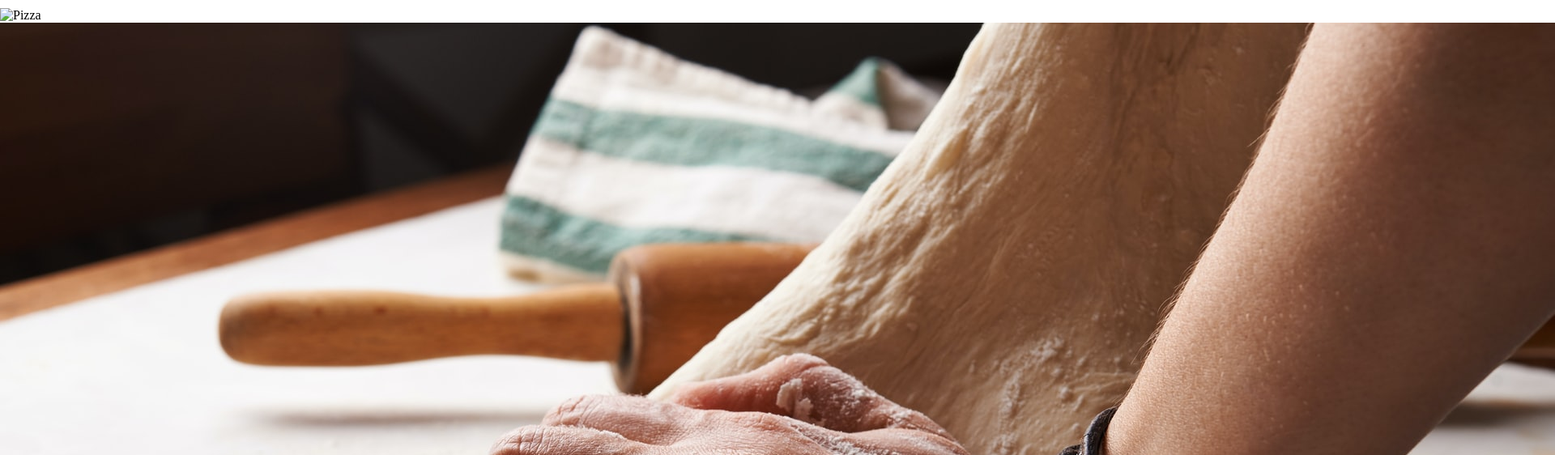
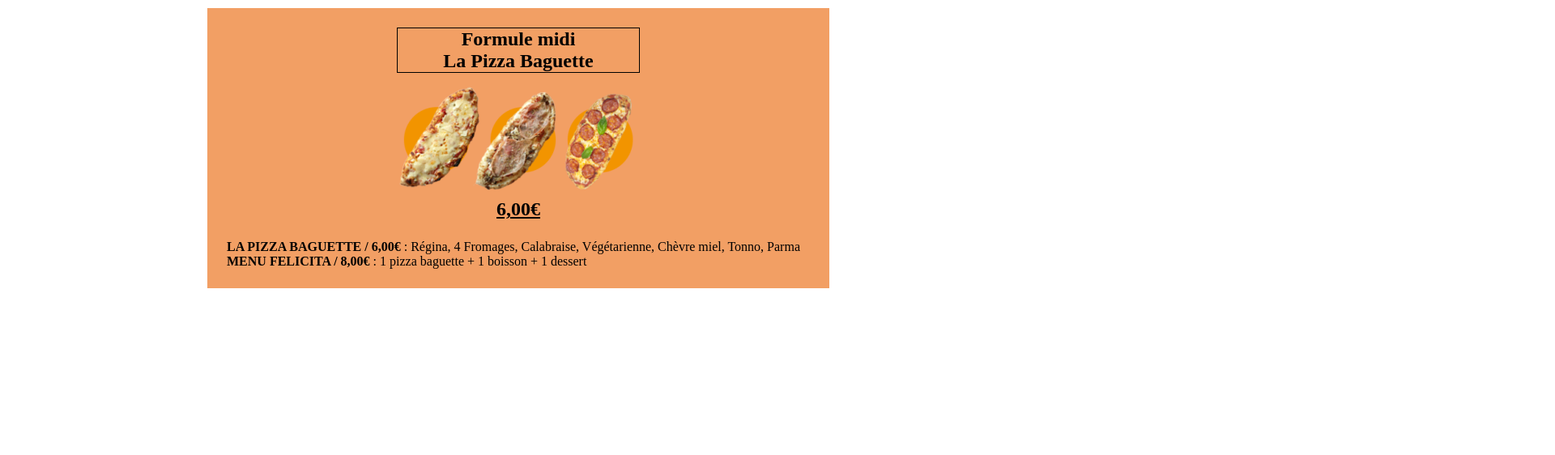
Before and after one commit to Dykann/Pizza-Duo, a plain HTML site: page index.html in a window 1280 px wide. Shown: the part 54-616 px from the top of the page at 81% size, 1920 px wide, since content can reach past the window. Drawn offline with Linux system fonts and the light colour scheme.

Commit message:
Integrate formule-midi section

```diff
--- a/index.html
+++ b/index.html
@@ -21,11 +21,28 @@
       </nav>
     </header>
     <figure class="carousel">
-      <img src="/public/showcase-pizza.jpg" alt="Pizza" />
-      <img src="/public/showcase-dough1.jpg" alt="Dough" />
-      <img src="/public/showcase-ingredients.jpg" alt="Ingredients" />
+      <!-- <img name="img" width="400" height="200" /> -->
     </figure>
-    <main></main>
+    <main>
+      <section class="formule-midi">
+        <div class="heading">
+          <h1 class="heading--title">Formule midi</h1>
+          <h2 class="heading--pizza-baguette">La Pizza Baguette</h2>
+        </div>
+        <img src="/public/pizza-baguette.png" alt="Pizza-Baguette" />
+        <p class="price">6,00€</p>
+        <ul class="choices">
+          <li>
+            <strong>LA PIZZA BAGUETTE / 6,00€</strong> : Régina, 4 Fromages,
+            Calabraise, Végétarienne, Chèvre miel, Tonno, Parma
+          </li>
+          <li>
+            <strong>MENU FELICITA / 8,00€</strong> : 1 pizza baguette + 1
+            boisson + 1 dessert
+          </li>
+        </ul>
+      </section>
+    </main>
     <footer></footer>
   </body>
 </html>
--- a/style.scss
+++ b/style.scss
@@ -50,6 +50,30 @@ header {
 // }
 
 main {
+  .formule-midi {
+    text-align: center;
+    max-width: 768px;
+    margin: 0 auto;
+    padding: 24px 24px;
+    background-color: rgb(242, 159, 100);
+    .heading {
+      display: flex;
+      flex-direction: column;
+      border: 1px solid black;
+      max-width: 300px;
+      margin: 0 auto;
+      margin-bottom: 12px;
+    }
+    .price {
+      font-weight: bold;
+      font-size: 24px;
+      text-decoration: underline;
+      margin-bottom: 24px;
+    }
+    .choices {
+      text-align: left;
+    }
+  }
 }
 
 footer {
```
Also changed, not shown: public/pizza-baguette.png (added), style.css, 1 other file.
